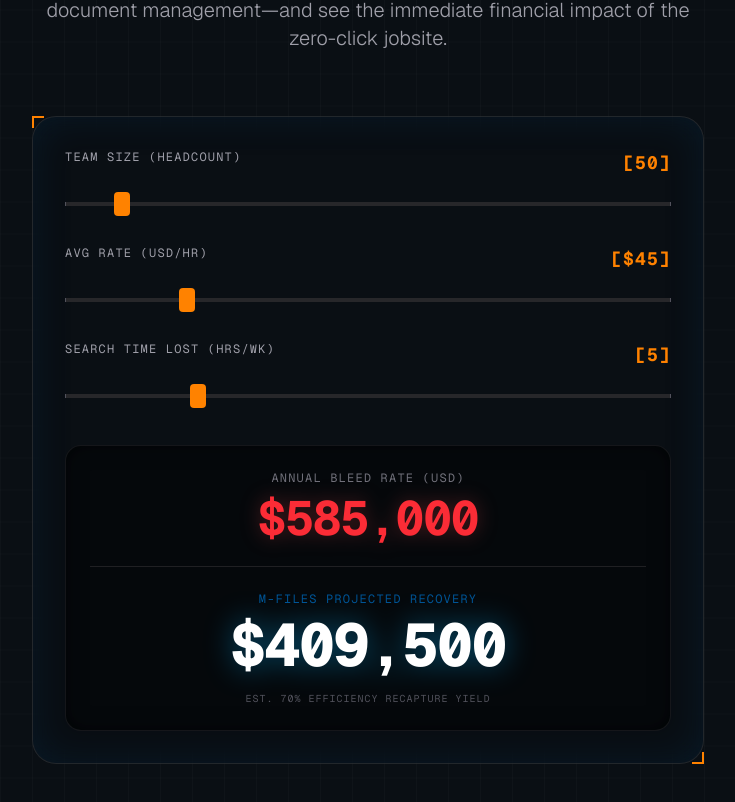
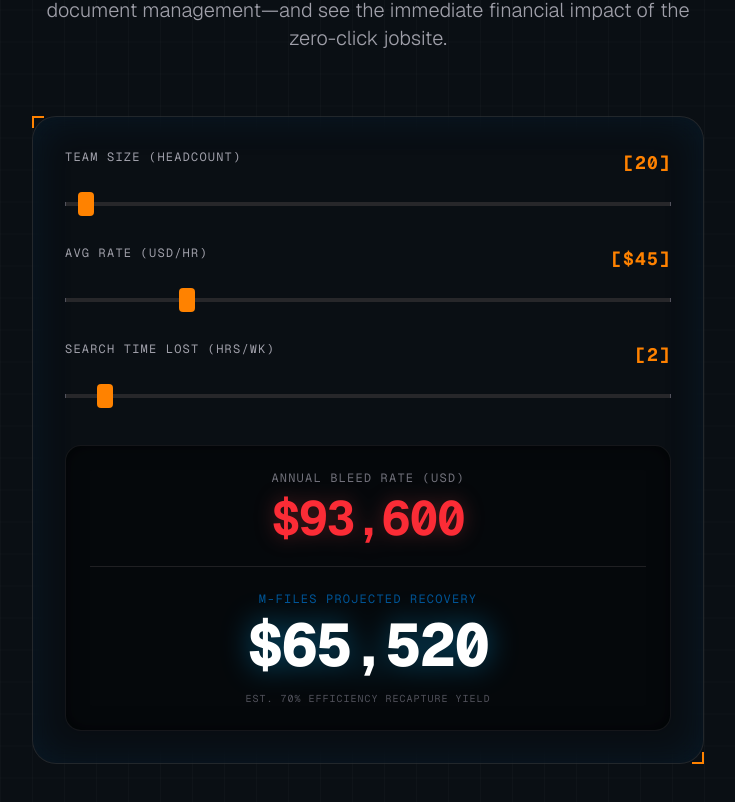
Before and after one commit to jonchartrand2026/m-files-construction-pitch, a Next.js app: page / in a window 1280 px wide. Shown: the part 1929-2731 px from the top of the page, without its empty margins (272-1007 px from the left). Built offline with nearby package versions, Linux system fonts and the light colour scheme.

Commit message:
fix(calculator): update default values to 20 users and 2 hours/week

```diff
--- a/components/ROICalculator.tsx
+++ b/components/ROICalculator.tsx
@@ -3,9 +3,9 @@
 import { useState } from "react";
 
 export default function ROICalculator() {
-  const [employees, setEmployees] = useState(50);
+  const [employees, setEmployees] = useState(20);
   const [hourlyRate, setHourlyRate] = useState(45);
-  const [hoursLost, setHoursLost] = useState(5); // Hours lost per week per employee
+  const [hoursLost, setHoursLost] = useState(2); // Hours lost per week per employee
 
   const weeklyLoss = employees * hourlyRate * hoursLost;
   const annualLoss = weeklyLoss * 52;
```
